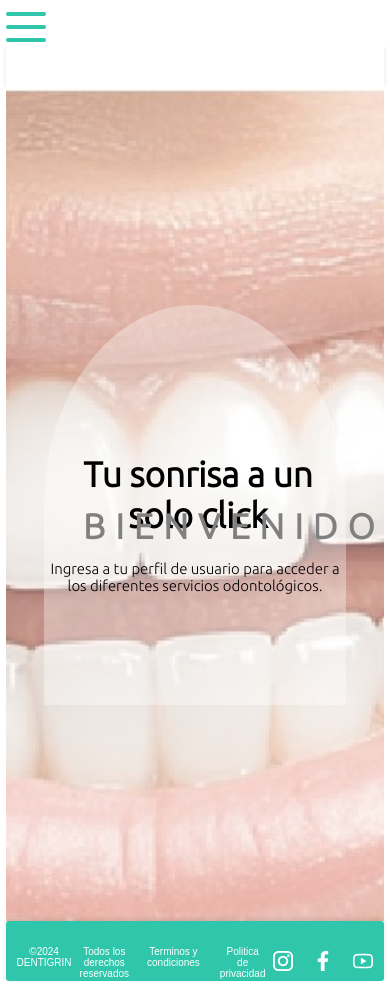
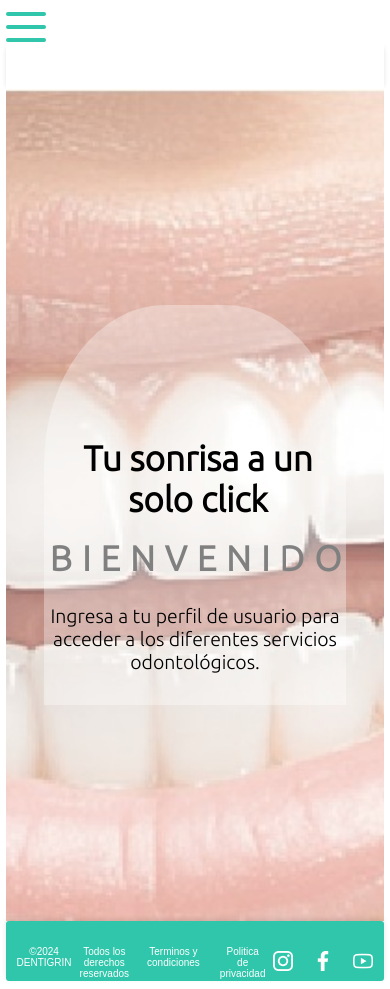
Before and after one commit to adferatuz/Software-Dentigrin, a React (Vite) app: page / in a window 390 px wide. Built offline with nearby package versions, Linux system fonts and the light colour scheme.

Commit message:
Cambios en el contenido de la homepage( titulo, parrafo y subtitulo

```diff
--- a/src/views/inicio/styles.css
+++ b/src/views/inicio/styles.css
@@ -46,3 +46,29 @@
     top: 60%;
 
 }
+/*Estilos responsivos para pantallas moviles entre 360px y 400px*/
+@media (min-width: 360px) and (max-width: 400px) {
+
+    .card-presentation div{
+        border-radius: 40% 40% 0 0;
+    }
+
+    .card-presentation div h2:nth-child(2) {
+        top: 51%;
+        left: 2%;
+    }
+
+    .card-presentation div p {
+        top: 70%;
+        font-size: 1.3em;
+    }
+
+    .card-presentation div h2:first-child {
+        top: 26%;
+
+    }
+
+
+
+    /* Aquí puedes seguir ajustando elementos específicos */
+}
```
